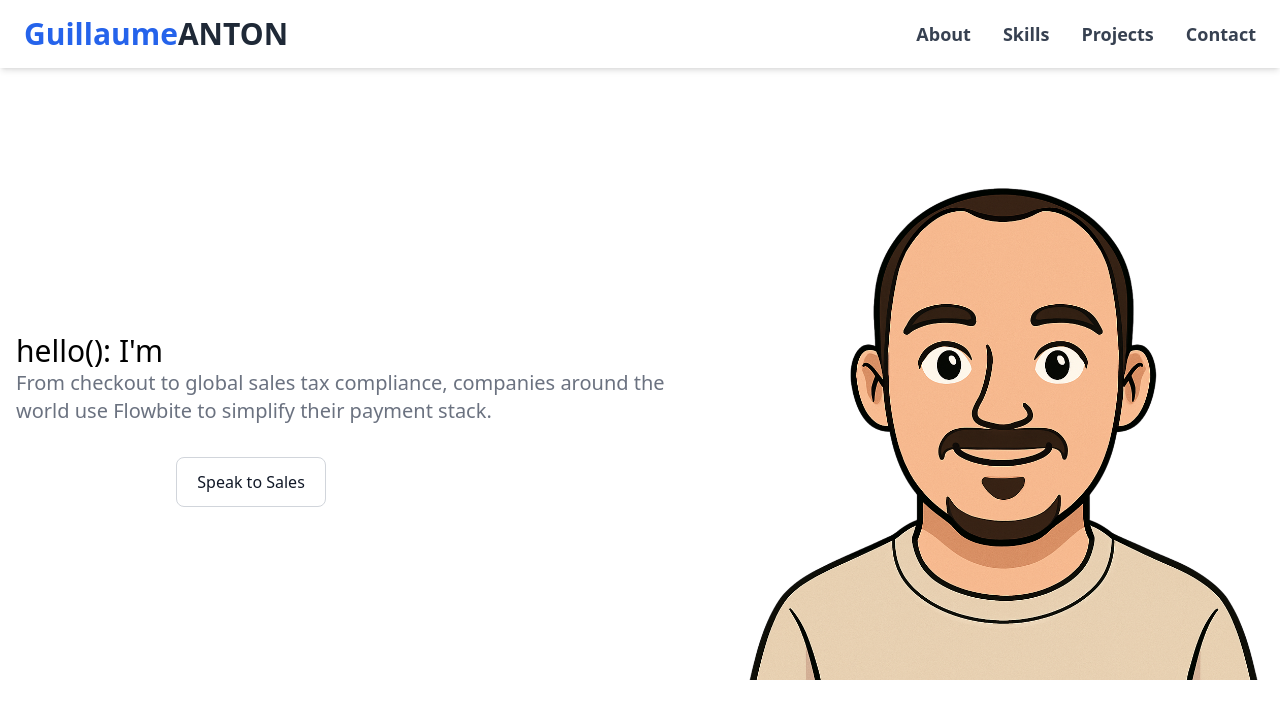
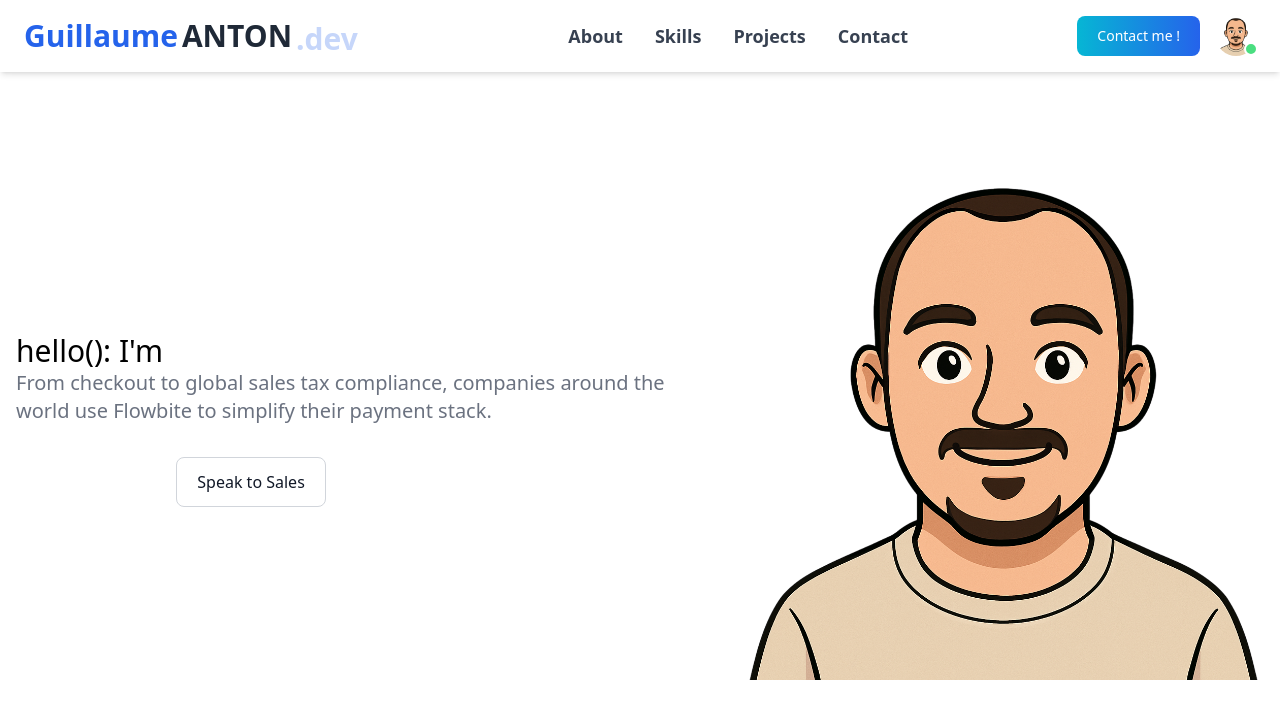
Before and after one commit to Guillaume-ANTON/guillaumeanton.dev, a React (Vite) app in the folder frontend/: page / in a window 1280 px wide. Shown: the top 718 px of the page. Built offline with nearby package versions, Linux system fonts and the light colour scheme.

Commit message:
feat(header): add animated suffix, contact button, and avatar with online status

```diff
--- a/frontend/src/components/Header.jsx
+++ b/frontend/src/components/Header.jsx
@@ -1,15 +1,29 @@
-import { useState } from 'react';
+import { useState, useEffect } from 'react';
 import { Link } from 'react-scroll';
 
 function Header({ texts }) {
   const [isOpen, setIsOpen] = useState(false);
+  const [suffix, setSuffix] = useState('.python');
+
+  useEffect(() => {
+    const timer = setTimeout(() => {
+      setSuffix('.dev');
+    }, 5000);
+
+    return () => clearTimeout(timer);
+  }, []);
 
   return (
     <header className="fixed w-full bg-white shadow-md z-50">
       <div className="max-w-7xl mx-auto px-6 py-4 flex justify-between items-center">
-        {/* Logo */}
-        <div className="text-3xl font-bold text-gray-800">
-          <span className="text-blue-600">Guillaume</span>ANTON
+        <div className="text-3xl font-bold text-gray-800 flex items-baseline gap-1">
+        <span className="text-blue-600">Guillaume</span>ANTON
+            <span
+            key={suffix}
+            className="text-blue-600 inline-block w-[6ch] transition-all duration-700 ease-in-out opacity-100 translate-y-0 animate-fade-in"
+            >
+            {suffix}
+            </span>
         </div>
 
         {/* Desktop Nav */}
@@ -28,6 +42,21 @@ function Header({ texts }) {
           </Link>
         </nav>
 
+        {/* Contact + Avatar */}
+        <div className="flex items-center gap-x-4">
+          <button
+            type="button"
+            className="text-white bg-gradient-to-r from-cyan-500 to-blue-600 hover:bg-gradient-to-bl focus:ring-4 focus:outline-none focus:ring-cyan-300 dark:focus:ring-cyan-800 font-medium rounded-lg text-sm px-5 py-2.5"
+          >
+            {texts.contactme}
+          </button>
+
+          <div className="relative flex items-center h-10">
+            <img className="w-10 h-10 rounded-full" src="/pictures/about.png" alt="Avatar" />
+            <span className="absolute bottom-0 left-7 w-3.5 h-3.5 bg-green-400 border-2 border-white rounded-full"></span>
+          </div>
+        </div>
+
         {/* Burger - Mobile */}
         <div className="md:hidden">
           <button
@@ -37,7 +66,7 @@ function Header({ texts }) {
             {isOpen ? '✕' : '☰'}
           </button>
         </div>
-      </div>
+    </div>
 
       {/* Mobile Nav */}
       {isOpen && (
--- a/frontend/src/i18n/en.json
+++ b/frontend/src/i18n/en.json
@@ -3,7 +3,8 @@
       "about": "About",
       "skills": "Skills",
       "projects": "Projects",
-      "contact": "Contact"
+      "contact": "Contact",
+      "contactme": "Contact me !"
   },
     "about": {
       "title": "hello(): I'm",
--- a/frontend/src/i18n/fr.json
+++ b/frontend/src/i18n/fr.json
@@ -3,7 +3,8 @@
       "about": "À propos",
       "skills": "Compétences",
       "projects": "Projets",
-      "contact": "Contact"
+      "contact": "Contact",
+      "contactme": "Contactez moi !"
     },
     "about": {
       "title": "hello(): I'm",
--- a/frontend/src/index.css
+++ b/frontend/src/index.css
@@ -2,3 +2,19 @@
 @tailwind base;
 @tailwind components;
 @tailwind utilities;
+@layer utilities {
+    @keyframes fade-in {
+      0% {
+        opacity: 0;
+        transform: translateY(10%);
+      }
+      100% {
+        opacity: 1;
+        transform: translateY(0);
+      }
+    }
+
+    .animate-fade-in {
+      animation: fade-in 3.0s ease-out;
+    }
+  }
```
